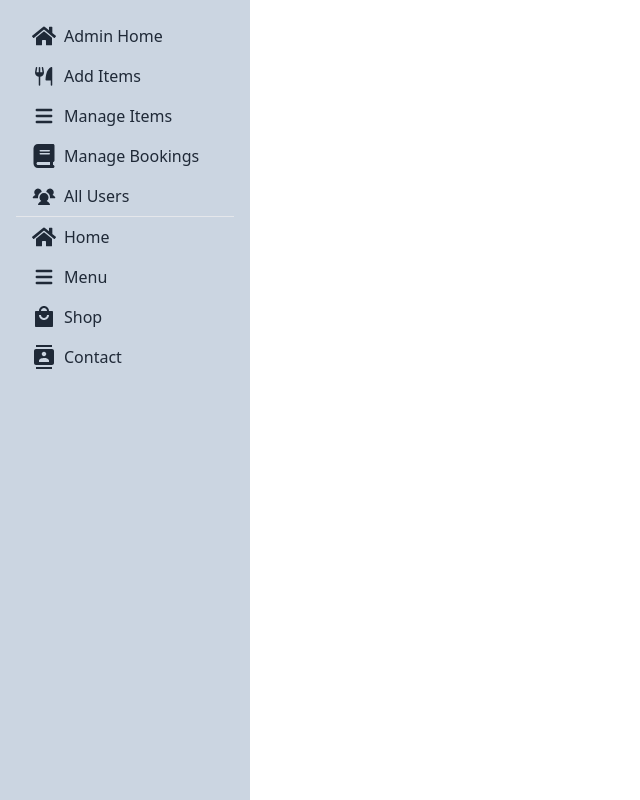
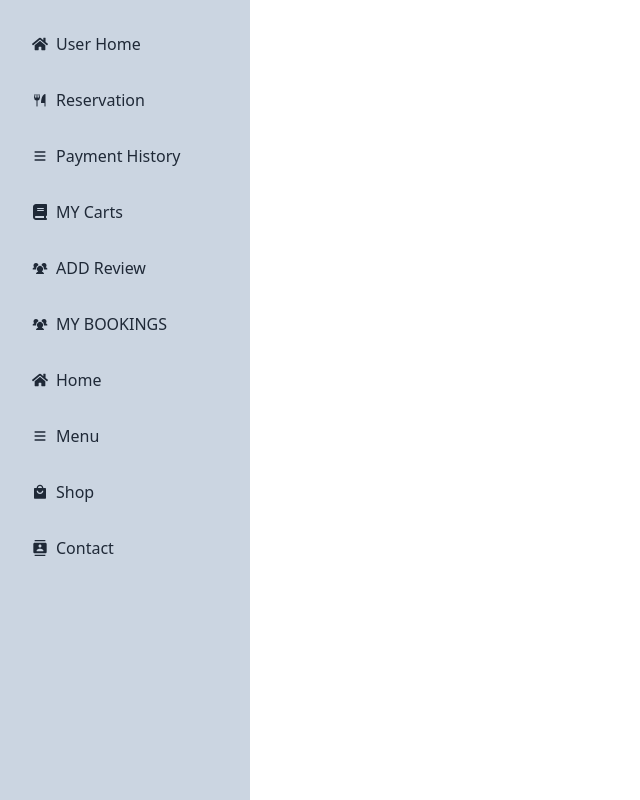
Before and after one commit to SI-Tanbir/Feast-Fusion, a React (Vite) app: page /dashboard in a window 1280 px wide. Shown: the whole page, without its empty margins (0-640 px from the left). Built offline with nearby package versions, Linux system fonts and the light colour scheme; no server answers.

Commit message:
i accidentlaly make wronkg left side now it fixed and i added the active class css funtion with react navlink

```diff
--- a/src/Layouts/DashboardLayout.jsx
+++ b/src/Layouts/DashboardLayout.jsx
@@ -1,5 +1,5 @@
 import React from "react";
-import { Link, Outlet } from "react-router";
+import { NavLink, Outlet } from "react-router-dom"; // Use NavLink for active class
 import { FaHome } from "react-icons/fa";
 import { PiForkKnifeFill } from "react-icons/pi";
 import { HiMenu } from "react-icons/hi";
@@ -9,72 +9,54 @@ import { RiShoppingBag4Fill } from "react-icons/ri";
 import { MdContacts } from "react-icons/md";
 
 const DashboardLayout = () => {
+  const navItems = [
+    { name: "User Home", icon: <FaHome />, to: "/dashboard/home" },
+    {
+      name: "Reservation",
+      icon: <PiForkKnifeFill />,
+      to: "/dashboard/reservation",
+    },
+    {
+      name: "Payment History",
+      icon: <HiMenu />,
+      to: "/dashboard/payment-history",
+    },
+    { name: "MY Carts", icon: <FaBook />, to: "/dashboard/carts" },
+    { name: "ADD Review", icon: <PiUsersThreeFill />, to: "/dashboard/review" },
+    {
+      name: "MY BOOKINGS",
+      icon: <PiUsersThreeFill />,
+      to: "/dashboard/bookings",
+    },
+    { name: "Home", icon: <FaHome />, to: "/" },
+    { name: "Menu", icon: <HiMenu />, to: "/dashboard/menu" },
+    { name: "Shop", icon: <RiShoppingBag4Fill />, to: "/dashboard/shop" },
+    { name: "Contact", icon: <MdContacts />, to: "/dashboard/contact" },
+  ];
+
   return (
     <div className="flex">
-      <div className="bg-slate-300 w-[250px] p-4 h-[100vh] ">
+      <div className="bg-slate-300 w-[250px] p-4 h-[100vh]">
         <ul>
-          <li className="hover:bg-white p-2 rounded-md  flex  ">
-            <FaHome className="text-2xl mx-2" />
-            <Link to={"/dashboard/home"}> Admin Home</Link>
-          </li>
-
-          <li className="hover:bg-white p-2 rounded-md  flex">
-            <PiForkKnifeFill className="text-2xl mx-2" />
-
-            <Link to={""}>Add Items</Link>
-          </li>
-
-          <li className="hover:bg-white p-2 rounded-md  flex">
-            <HiMenu className="text-2xl mx-2" />
-
-            <Link to={"/dashboard/home"}>Manage Items</Link>
-          </li>
-
-          <li className="hover:bg-white p-2 rounded-md  flex">
-            <FaBook className="text-2xl mx-2" />
-
-            <Link to={"/dashboard/home"}>Manage Bookings</Link>
-          </li>
-
-          <li className="hover:bg-white p-2 rounded-md  flex">
-            <PiUsersThreeFill className="text-2xl mx-2" />
-
-            <Link to={"/dashboard/home"}>All Users</Link>
-          </li>
-
-          <hr />
-
-          <li className="hover:bg-white p-2 rounded-md  flex">
-            <FaHome className="text-2xl mx-2" />
-
-            <Link to={"/dashboard/home"}>Home</Link>
-          </li>
-
-          <li className="hover:bg-white p-2 rounded-md  flex">
-            <HiMenu className="text-2xl mx-2" />
-
-            <Link to={"/dashboard/home"}>Menu</Link>
-          </li>
-
-          <li className="hover:bg-white p-2 rounded-md  flex">
-            <RiShoppingBag4Fill className="text-2xl mx-2" />
-
-            <Link to={"/dashboard/home"}>Shop</Link>
-          </li>
-
-          <li className="hover:bg-white p-2 rounded-md  flex">
-            <MdContacts className="text-2xl mx-2" />
-
-            <Link to={"/dashboard/home"}>Contact</Link>
-          </li>
+          {navItems.map((item) => (
+            <li key={item.name} className="p-2 rounded-md">
+              <NavLink
+                to={item.to}
+                className={({ isActive }) =>
+                  `flex items-center space-x-2 p-2 rounded-md ${
+                    isActive ? "bg-orange-500 text-white" : "hover:bg-white"
+                  }`
+                }
+              >
+                {item.icon}
+                <span>{item.name}</span>
+              </NavLink>
+            </li>
+          ))}
         </ul>
       </div>
-
       <div>
-        {/* Right side bar */}
-        {/* */}
-
-        <Outlet></Outlet>
+        <Outlet />
       </div>
     </div>
   );
```
